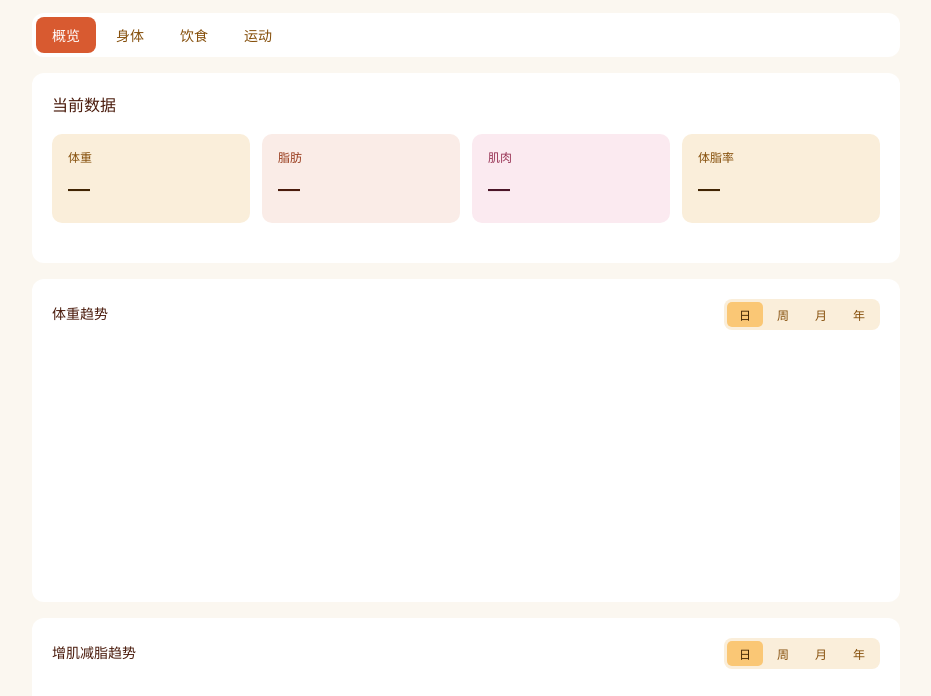
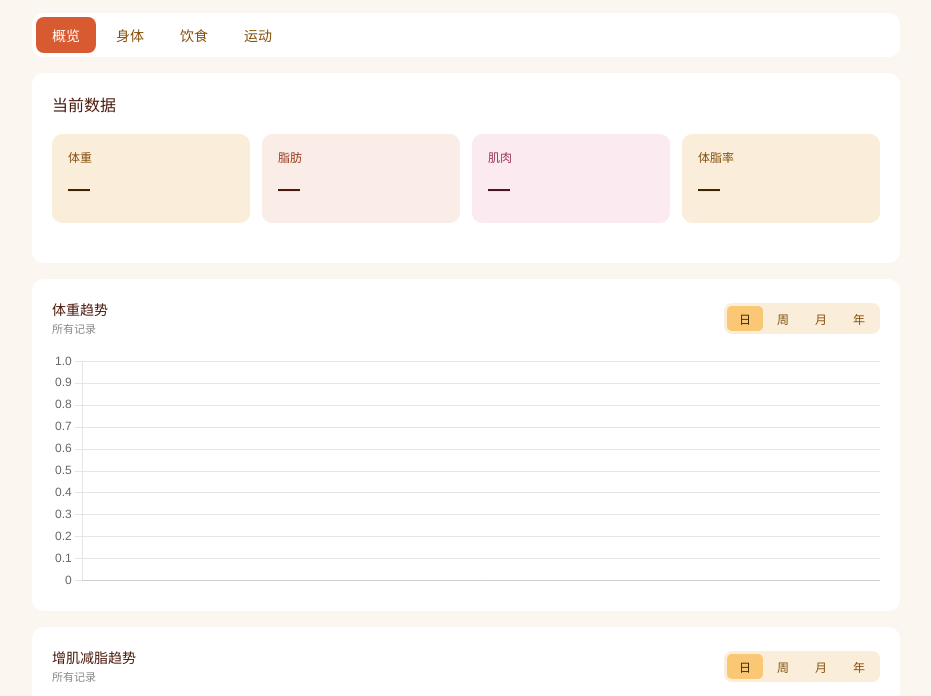
Before and after one commit to lindaxie116-coder/diet-and-sports, a plain HTML site: page index.html in a window 1280 px wide. Shown: the part 80-776 px from the top of the page, without its empty margins (174-1105 px from the left). Drawn offline with nearby package versions, Linux system fonts and the light colour scheme; no server answers.

Commit message:
Update index.html

```diff
--- a/index.html
+++ b/index.html
@@ -265,8 +265,8 @@ th { font-weight: 500; color: #854F0B; font-size: 12px; }
 
 <script>
 // ============ 配置区:把下面两个值改成你自己的 ============
-const SUPABASE_URL = 'YOUR_SUPABASE_URL';
-const SUPABASE_KEY = 'YOUR_SUPABASE_ANON_KEY';
+const SUPABASE_URL = 'https://lctbylxasnjruxflzoxq.supabase.co';
+const SUPABASE_KEY = 'eyJhbGciOiJIUzI1NiIsInR5cCI6IkpXVCJ9.eyJpc3MiOiJzdXBhYmFzZSIsInJlZiI6ImxjdGJ5bHhhc25qcnV4Zmx6b3hxIiwicm9sZSI6ImFub24iLCJpYXQiOjE3NzgyNjczMjcsImV4cCI6MjA5Mzg0MzMyN30.TbzUx093PRG2fQIvnjOHfdXXhGUHyVvmZy9Bp94HYlA';
 // =========================================================
 
 const sb = window.supabase.createClient(SUPABASE_URL, SUPABASE_KEY);
```
